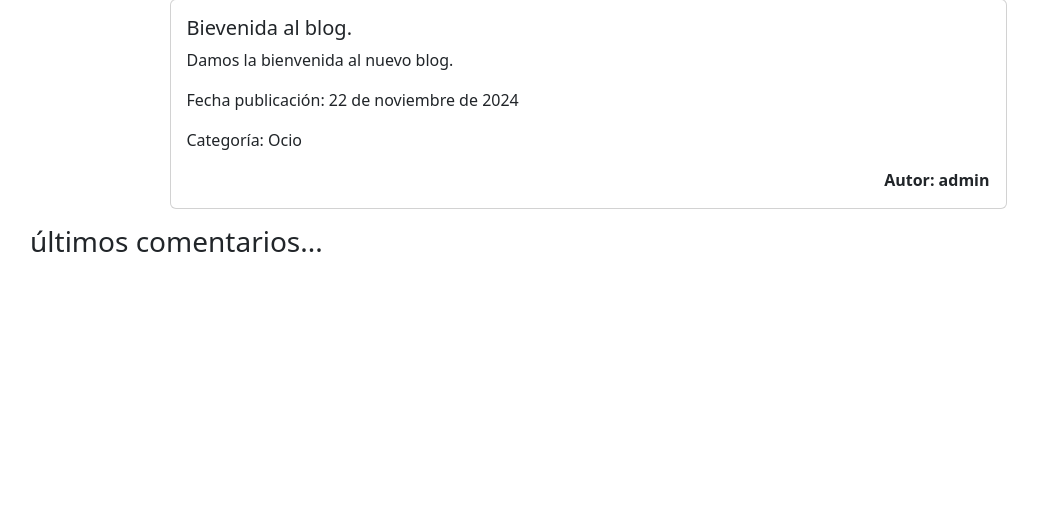
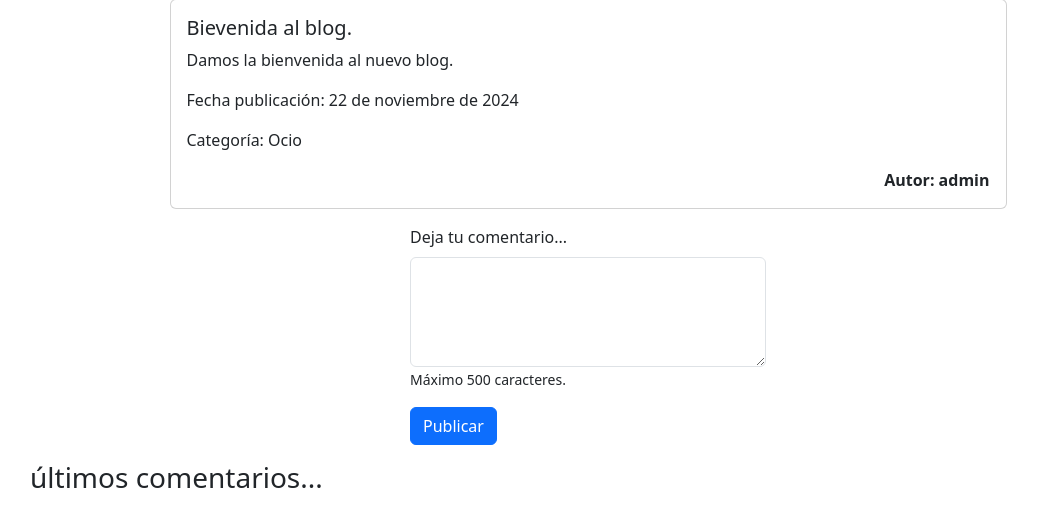
Before and after one commit to NelsonRamirezC/m7_blog, a Django app: page /blog/post/detalle/1 in a window 1280 px wide. Shown: the part 145-672 px from the top of the page, without its empty margins (52-1090 px from the left). Run offline with Django 5.2, Linux system fonts and the light colour scheme; data comes from the database, SQL or seed files in the repository; both versions use the stored data as it was after the commit.

Commit message:
se agrega vista para agregar comentarios de los usuarios a los posts

```diff
--- a/blog/urls.py
+++ b/blog/urls.py
@@ -6,4 +6,5 @@ urlpatterns = [
     path('', views.posts, name="posts"),
     path('post/add/', views.crear_post, name="crear_post"),
     path('post/detalle/<int:post_id>', views.detalle_post, name="detalle_post"),
+    path('post/comentario/add/<int:post_id>', views.agregar_comentario, name="agregar_comentario"),
 ]
--- a/blog/views.py
+++ b/blog/views.py
@@ -63,3 +63,24 @@
         else:
             messages.error(request, "Algo ha fallado, revise bien los datos ingresados.")
             return render(request, 'blog/crear_post.html', contexto)
+
+
+def agregar_comentario(request, post_id):
+    if request.method == "POST":
+        contenido = request.POST.get("contenido")
+
+        post = Post.objects.get(id=post_id)
+
+        print(contenido)
+        print(post)
+        print(request.user)
+
+        nuevo_comentario = Comentario(contenido=contenido, post=post, autor=request.user)
+
+        nuevo_comentario.save()
+
+        messages.success(request, "Comentario creado con éxito")
+        return redirect('detalle_post', post_id)
+    else:
+        messages.error(request, "Acción / método no permitido")
+        return redirect('posts')
--- a/templates/blog/detalle_post.html
+++ b/templates/blog/detalle_post.html
@@ -20,6 +20,26 @@
               <p class="card-text">Fecha publicación: {{post.fecha_creacion}}</p>
               <p class="card-text">Categoría: {{post.categoria.nombre}}</p>
               <p class="card-text text-end fw-bold">Autor: {{post.autor.username}}</p>
+            </div>
+        </div>
+    </section>
+
+    <section>
+        <div class="row justify-content-center">
+            <div class="col-12 col-sm-6 col-lg-4">
+                 <form method="post" action="{% url "agregar_comentario" post.id %}">
+                    {% csrf_token %}
+                    <div>
+                        <div>
+                            <label for="contenido" class="form-label">Deja tu comentario...</label>
+                            <textarea name="contenido" id="contenido" rows="4" class="form-control" maxlength="500" required></textarea>
+                            <small>Máximo 500 caracteres.</small>
+                        </div>
+                        <div class="py-3">
+                          <input type="submit" value="Publicar" class="btn btn-primary">
+                        </div>
+                    </div>
+                </form>
             </div>
         </div>
     </section>
```
Also changed, not shown: db.sqlite3.
